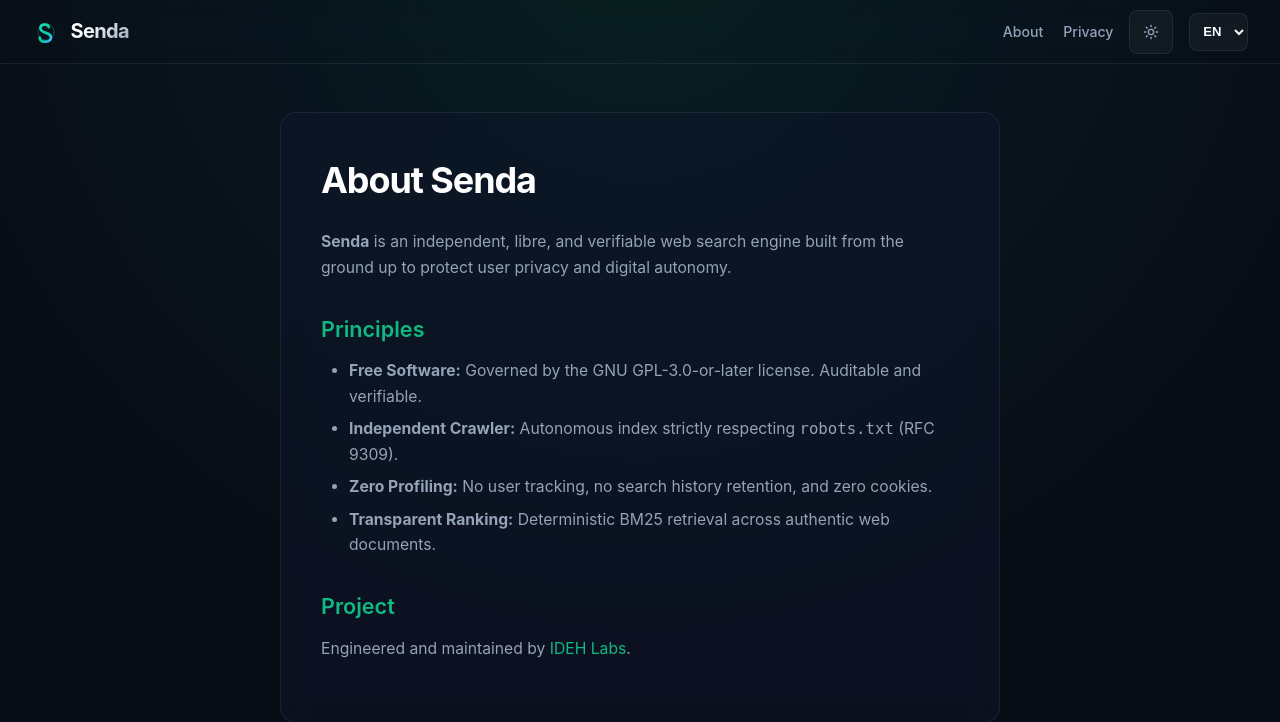
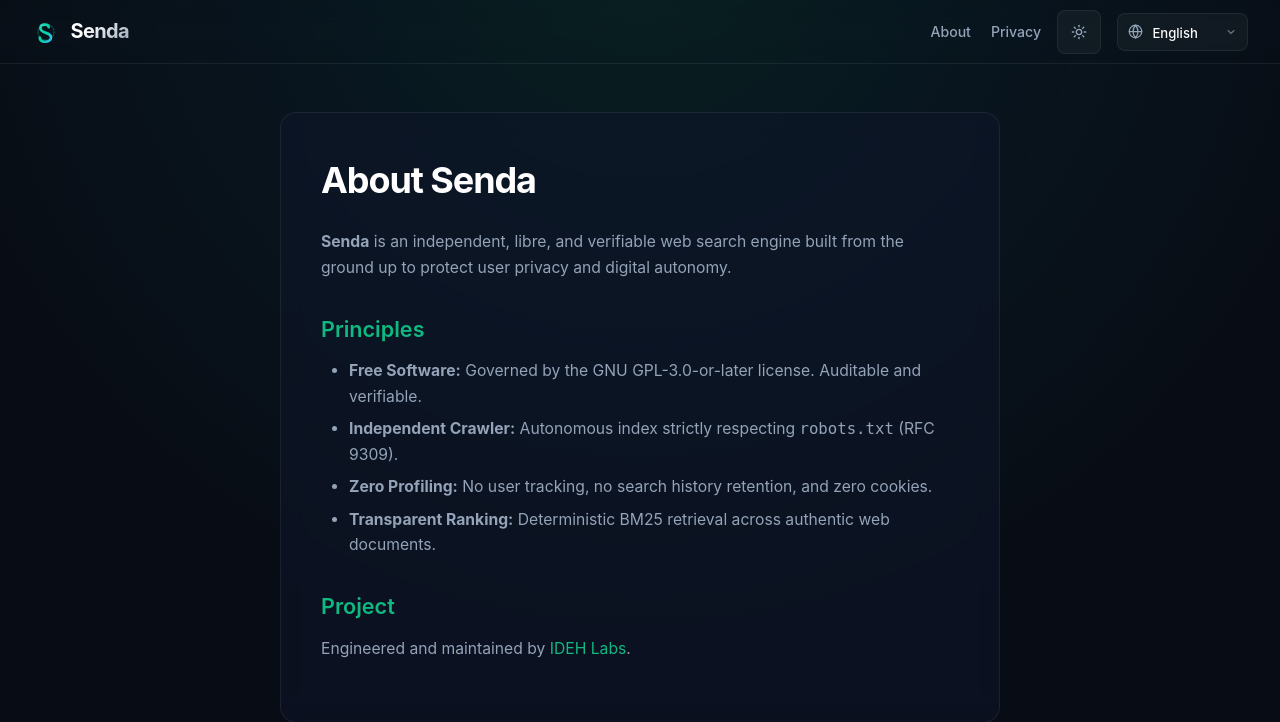
Before and after one commit to IDEH-Labs/senda-search, a Python web app: template src/senda/ui/templates/about.html in a window 1280 px wide. Shown: the top 722 px of the page. Run offline with Jinja, Linux system fonts and the light colour scheme; the template is opened without the code that fills it, so the values that code supplies are empty.

Commit message:
feat(ui): redesign language picker with glassmorphism and native scripts for Chinese and Japanese

```diff
--- a/src/senda/ui/static/css/senda.css
+++ b/src/senda/ui/static/css/senda.css
@@ -250,22 +250,79 @@ html.light .theme-btn .icon-sun { display: none; }
 [data-theme="light"] .theme-btn .icon-moon,
 html.light .theme-btn .icon-moon { display: block; }
 
+/* Language Selector (Modern minimal glass pill) */
+.lang-picker {
+  position: relative;
+  display: inline-flex;
+  align-items: center;
+  background: var(--bg-chip);
+  border: 1px solid var(--border-subtle);
+  border-radius: var(--radius-sm);
+  height: 38px;
+  transition: all var(--transition-fast);
+  backdrop-filter: blur(8px);
+}
+
+.lang-picker:hover,
+.lang-picker:focus-within {
+  border-color: var(--border-strong);
+  background: var(--bg-chip-hover);
+  box-shadow: 0 0 0 1px var(--border-strong);
+}
+
+.lang-picker .lang-icon {
+  position: absolute;
+  left: 0.65rem;
+  color: var(--text-muted);
+  pointer-events: none;
+  transition: color var(--transition-fast);
+}
+
+.lang-picker:hover .lang-icon,
+.lang-picker:focus-within .lang-icon {
+  color: var(--text-accent);
+}
+
 .lang-selector {
-  background: var(--bg-chip);
-  border: 1px solid var(--border-subtle);
-  color: var(--text-main);
-  border-radius: var(--radius-sm);
-  padding: 0.35rem 0.55rem;
+  appearance: none;
+  -webkit-appearance: none;
+  -moz-appearance: none;
+  background: transparent;
+  border: none;
+  color: var(--text-main);
+  padding: 0 1.85rem 0 2.15rem;
   font-size: 0.82rem;
-  font-weight: 600;
+  font-weight: 500;
   cursor: pointer;
   outline: none;
-  min-height: 38px;
-  transition: border-color var(--transition-fast);
-}
-
-.lang-selector:hover, .lang-selector:focus {
-  border-color: var(--border-strong);
+  height: 100%;
+  line-height: 38px;
+  font-family: inherit;
+}
+
+.lang-selector option {
+  background-color: #0f172a;
+  color: #f8fafc;
+  padding: 0.5rem;
+  font-size: 0.88rem;
+}
+
+[data-theme="light"] .lang-selector option,
+html.light .lang-selector option {
+  background-color: #ffffff;
+  color: #0f172a;
+}
+
+.lang-picker .lang-arrow {
+  position: absolute;
+  right: 0.6rem;
+  color: var(--text-faint);
+  pointer-events: none;
+  transition: transform var(--transition-fast), color var(--transition-fast);
+}
+
+.lang-picker:hover .lang-arrow {
+  color: var(--text-muted);
 }
 
 /* Main Content Layout */
--- a/src/senda/ui/templates/base.html
+++ b/src/senda/ui/templates/base.html
@@ -96,16 +96,26 @@ Senda — Free Software under GNU GPL-3.0-or-later
                 </svg>
             </a>
 
-            <select id="langSelector" class="lang-selector" aria-label="Idioma">
-                <option value="es">ES</option>
-                <option value="en">EN</option>
-                <option value="fr">FR</option>
-                <option value="de">DE</option>
-                <option value="pt">PT</option>
-                <option value="it">IT</option>
-                <option value="ja">JA</option>
-                <option value="zh">ZH</option>
-            </select>
+            <div class="lang-picker" title="Seleccionar idioma / Select language">
+                <svg class="lang-icon" width="15" height="15" viewBox="0 0 24 24" fill="none" stroke="currentColor" stroke-width="2" stroke-linecap="round" stroke-linejoin="round" aria-hidden="true">
+                    <circle cx="12" cy="12" r="10"></circle>
+                    <line x1="2" y1="12" x2="22" y2="12"></line>
+                    <path d="M12 2a15.3 15.3 0 0 1 4 10 15.3 15.3 0 0 1-4 10 15.3 15.3 0 0 1-4-10 15.3 15.3 0 0 1 4-10z"></path>
+                </svg>
+                <select id="langSelector" class="lang-selector" aria-label="Idioma">
+                    <option value="es">Español</option>
+                    <option value="en">English</option>
+                    <option value="fr">Français</option>
+                    <option value="de">Deutsch</option>
+                    <option value="pt">Português</option>
+                    <option value="it">Italiano</option>
+                    <option value="ja">日本語</option>
+                    <option value="zh">中文</option>
+                </select>
+                <svg class="lang-arrow" width="12" height="12" viewBox="0 0 24 24" fill="none" stroke="currentColor" stroke-width="2.2" stroke-linecap="round" stroke-linejoin="round" aria-hidden="true">
+                    <polyline points="6 9 12 15 18 9"></polyline>
+                </svg>
+            </div>
         </div>
     </header>
 
```
Also changed, not shown: tests/test_api.py (+4 -1 lines).
